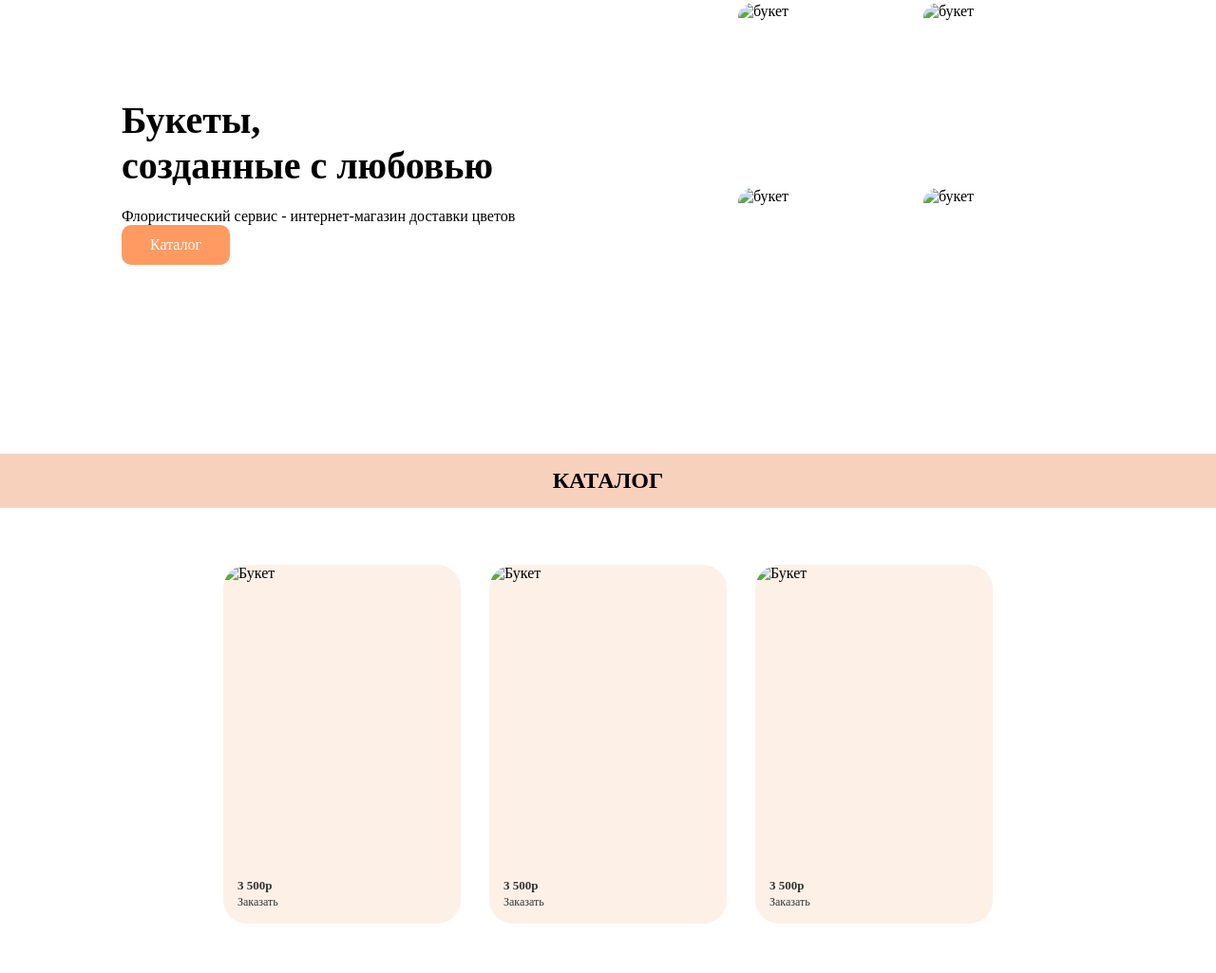
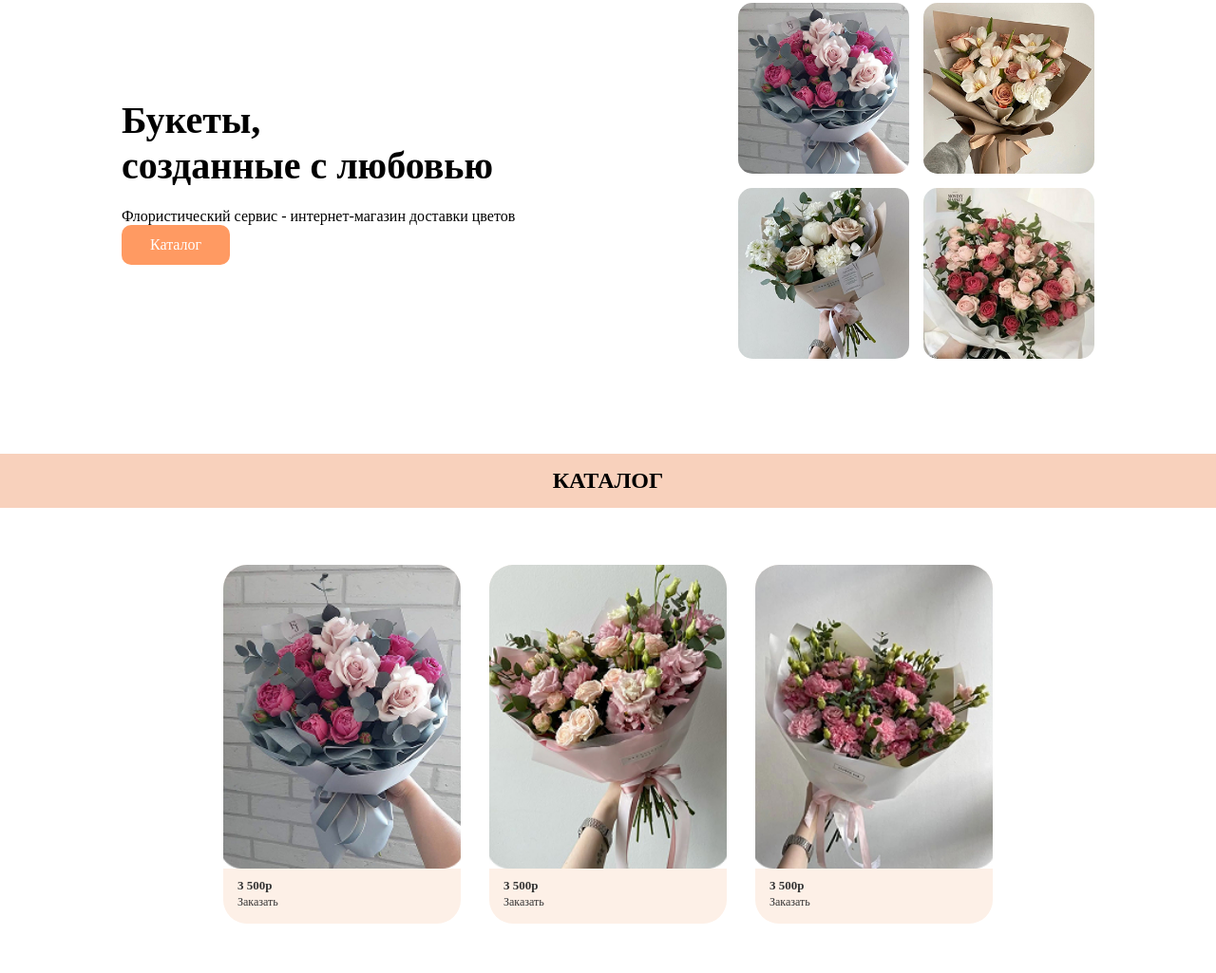
Before and after one commit to William-ski/William_ski.github.io, a plain HTML site: page index.html in a window 1280 px wide. Shown: the part 127-1152 px from the top of the page at 95% size. Drawn offline with Linux system fonts and the light colour scheme; files whose address does not match are found by name.

Commit message:
index.html

```diff
--- a/index.html
+++ b/index.html
@@ -27,10 +27,10 @@
                 <a href="#catalog" class="btn">Каталог</a>
             </div>
             <div class="hero-images">
-                <img src="images/1.jpg" alt="букет">
-                <img src="images/2.jpg" alt="букет">
-                <img src="images/3.jpg" alt="букет">
-                <img src="images/4.jpg" alt="букет">
+                <img src="1.jpg" alt="букет">
+                <img src="2.jpg" alt="букет">
+                <img src="3.jpg" alt="букет">
+                <img src="4.jpg" alt="букет">
             </div>
         </section>
 
@@ -38,17 +38,17 @@
 
         <section class="catalog-glavni">
             <div class="cards">
-                <img src="images/1.jpg" alt="Букет">
+                <img src="1.jpg" alt="Букет">
                 <span class="price">3 500p</span>
                 <a href="#">Заказать</a>
             </div>
             <div class="cards">
-                <img src="images/6.jpg" alt="Букет">
+                <img src="6.jpg" alt="Букет">
                 <span class="price">3 500p</span>
                 <a href="#">Заказать</a>
             </div>
             <div class="cards">
-                <img src="images/8.jpg" alt="Букет">
+                <img src="8.jpg" alt="Букет">
                 <span class="price">3 500p</span>
                 <a href="#">Заказать</a>
             </div>
@@ -73,7 +73,7 @@
                 </div>
             </div>
             <div class="info-image">
-                <img src="images/7.jpg" alt="Букет цветов">
+                <img src="7.jpg" alt="Букет цветов">
             </div>
         </section>
     </main>
```
